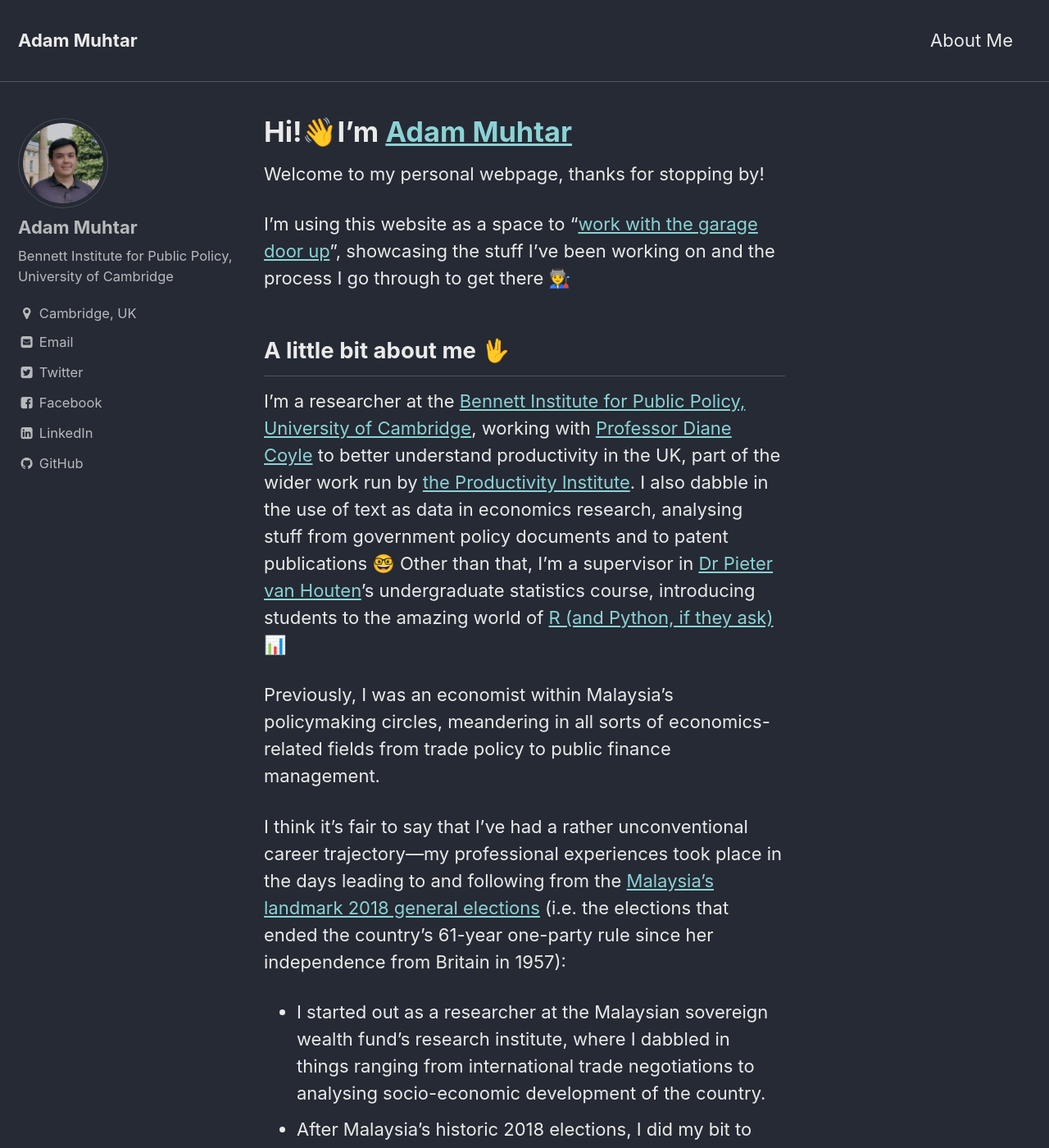
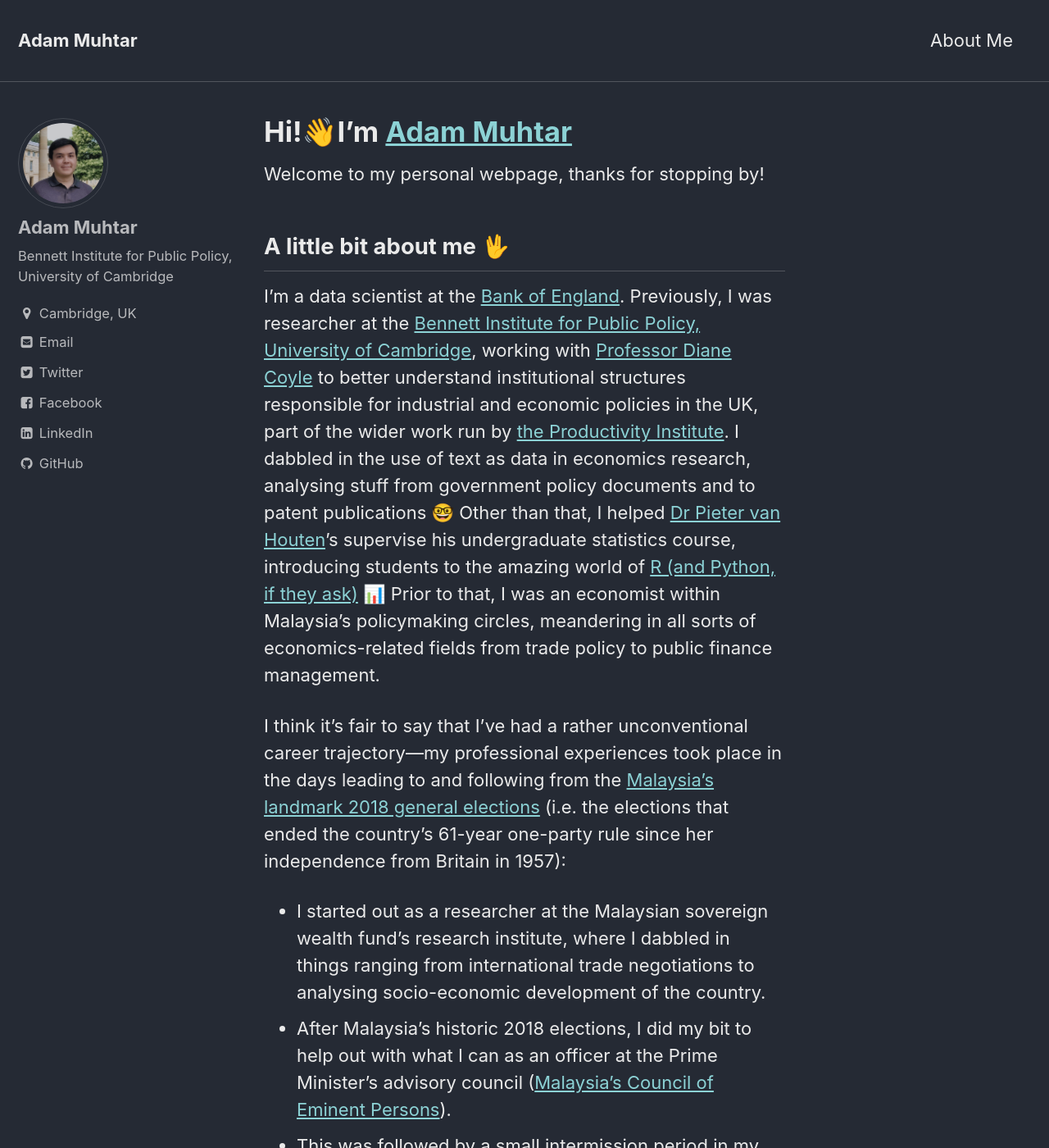
Before and after one commit to adammuhtar/adammuhtar.github.io, a Jekyll site: the page built from index.md, in a window 1280 px wide and 1400 px high. Shown: the whole window at 82% size. Built offline with Jekyll 4.4.1, drawn with Linux system fonts in a browser that asks for light colours.

Commit message:
Update index.md

```diff
--- a/index.md
+++ b/index.md
@@ -7,13 +7,9 @@
 
 Welcome to my personal webpage, thanks for stopping by!
 
-I'm using this website as a space to "[work with the garage door up](https://notes.andymatuschak.org/About_these_notes?stackedNotes=z21cgR9K3UcQ5a7yPsj2RUim3oM2TzdBByZu)", showcasing the stuff I've been working on and the process I go through to get there 👨‍🏭
-
 ## A little bit about me 🖖
 
-I'm a researcher at the [Bennett Institute for Public Policy, University of Cambridge](https://www.bennettinstitute.cam.ac.uk/), working with [Professor Diane Coyle](https://www.bennettinstitute.cam.ac.uk/about-us/team/diane-coyle/) to better understand productivity in the UK, part of the wider work run by [the Productivity Institute](https://www.productivity.ac.uk/). I also dabble in the use of text as data in economics research, analysing stuff from government policy documents and to patent publications 🤓 Other than that, I'm a supervisor in [Dr Pieter van Houten](https://www.polis.cam.ac.uk/Staff_and_Students/dr-pieter-van-houten)'s undergraduate statistics course, introducing students to the amazing world of [R (and Python, if they ask)](https://www.business-science.io/assets/2021-02-18-R-is-for-research/Join_Forces_meme.png) 📊
-
-Previously, I was an economist within Malaysia's policymaking circles, meandering in all sorts of economics-related fields from trade policy to public finance management.
+I'm a data scientist at the [Bank of England](https://www.bankofengland.co.uk/). Previously, I was researcher at the [Bennett Institute for Public Policy, University of Cambridge](https://www.bennettinstitute.cam.ac.uk/), working with [Professor Diane Coyle](https://www.bennettinstitute.cam.ac.uk/about-us/team/diane-coyle/) to better understand institutional structures responsible for industrial and economic policies in the UK, part of the wider work run by [the Productivity Institute](https://www.productivity.ac.uk/). I dabbled in the use of text as data in economics research, analysing stuff from government policy documents and to patent publications 🤓 Other than that, I helped [Dr Pieter van Houten](https://www.polis.cam.ac.uk/Staff_and_Students/dr-pieter-van-houten)'s supervise his undergraduate statistics course, introducing students to the amazing world of [R (and Python, if they ask)](https://www.business-science.io/assets/2021-02-18-R-is-for-research/Join_Forces_meme.png) 📊 Prior to that, I was an economist within Malaysia's policymaking circles, meandering in all sorts of economics-related fields from trade policy to public finance management.
 
 I think it's fair to say that I've had a rather unconventional career trajectory—my professional experiences took place in the days leading to and following from the [Malaysia's landmark 2018 general elections](https://www.bbc.co.uk/news/world-asia-44036178) (i.e. the elections that ended the country's 61-year one-party rule since her independence from Britain in 1957):
 * I started out as a researcher at the Malaysian sovereign wealth fund’s research institute, where I dabbled in things ranging from international trade negotiations to analysing socio-economic development of the country.
@@ -28,7 +24,7 @@
 Some extra bits about myself:
 * I split my time between London and Cambridge. If you'd like to meet up, let me know via 🐦[Twitter](https://twitter.com/adammuhtar_) or ✉️[Email](mailto:adam.b.muhtar@gmail.com).
 * My first name is Musaddiq, but I go by my middle name, Adam 🙂
-* I'm also interested in ways to [ween off economists' reliance on Stata](https://i.kym-cdn.com/photos/images/original/001/858/619/19d) 🙃!
+* I'm also interested in ways to [ween off economists' reliance on Stata](https://i.kym-cdn.com/photos/images/original/001/858/619/19d) 🙃
 
 ## Selection of stuff I've written 👨🏻‍💻
 **[You’re not speaking my language: policy discontinuity and coordination gaps between the UK’s national economic strategies and its place-based policies](https://www.bennettinstitute.cam.ac.uk/publications/youre-not-speaking-my-language/)**<br/>
```
